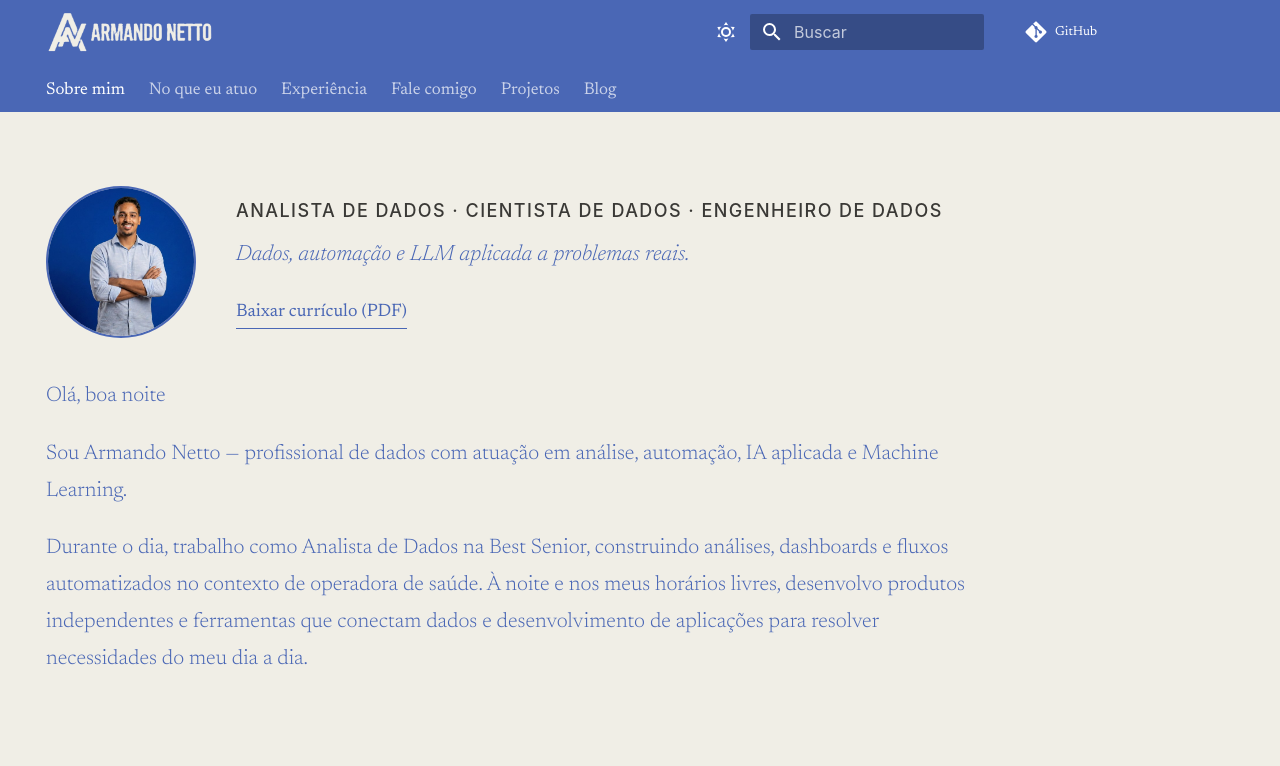
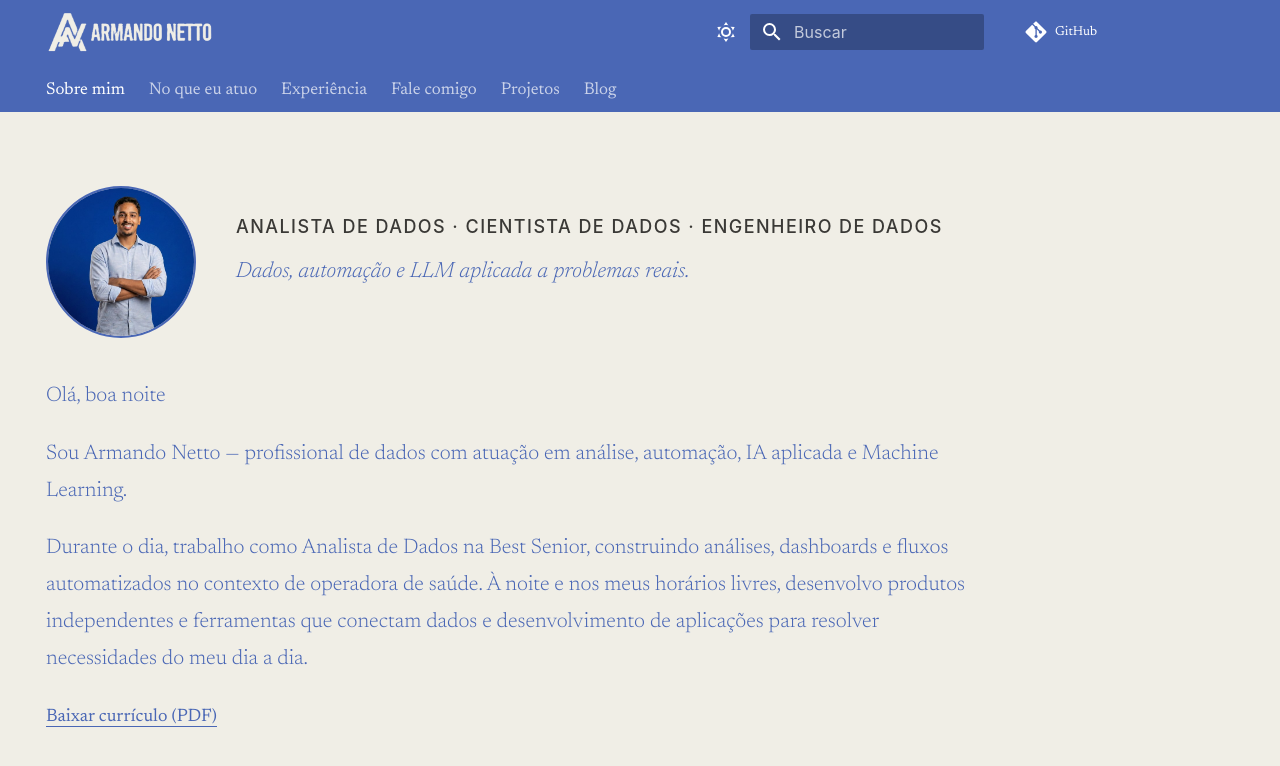
Before and after one commit to armandonettox/portifolio, an MkDocs documentation site: the page built from docs/index.md, in a window 1280 px wide. Shown: the top 766 px of the page. Built offline with MkDocs 1.6.1 and Material for MkDocs 9.7.7, drawn with Linux system fonts in a browser that asks for light colours.

Commit message:
fix(home): move link do curriculo para o fim da bio

```diff
--- a/docs/index.md
+++ b/docs/index.md
@@ -10,9 +10,6 @@ hide:
   <div class="pf-hero-content">
     <p class="pf-hero-role">Analista de Dados · Cientista de Dados · Engenheiro de Dados</p>
     <p class="pf-hero-tagline">Dados, automação e LLM aplicada a problemas reais.</p>
-    <div class="pf-hero-ctas">
-      <a href="assets/cv.pdf" download class="pf-link pf-cv-link">Baixar currículo (PDF)</a>
-    </div>
   </div>
 </section>
 
@@ -20,4 +17,5 @@ hide:
   <p><span id="pf-saudacao">Olá</span></p>
   <p>Sou Armando Netto — profissional de dados com atuação em análise, automação, IA aplicada e Machine Learning.</p>
   <p>Durante o dia, trabalho como Analista de Dados na Best Senior, construindo análises, dashboards e fluxos automatizados no contexto de operadora de saúde. À noite e nos meus horários livres, desenvolvo produtos independentes e ferramentas que conectam dados e desenvolvimento de aplicações para resolver necessidades do meu dia a dia.</p>
+  <p><a href="assets/cv.pdf" download class="pf-link pf-cv-link">Baixar currículo (PDF)</a></p>
 </section>
--- a/docs/stylesheets/extra.css
+++ b/docs/stylesheets/extra.css
@@ -162,12 +162,7 @@ body,
   font-style: italic;
   color: var(--md-accent-fg-color);
 }
-.pf-hero-ctas {
-  display: flex;
-  flex-wrap: wrap;
-  gap: 0.6rem;
-}
-/* link discreto de curriculo no hero */
+/* link discreto de curriculo no fim da bio */
 .pf-cv-link {
   font-size: 0.9rem;
   font-weight: 400;
```
